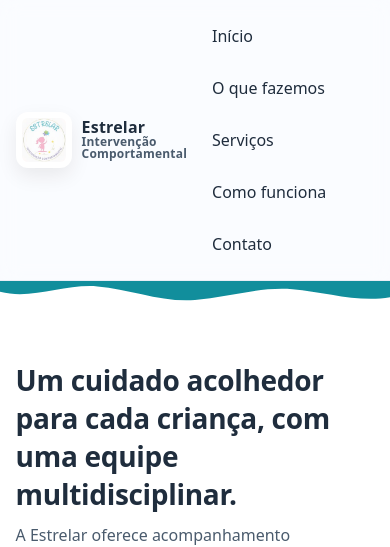
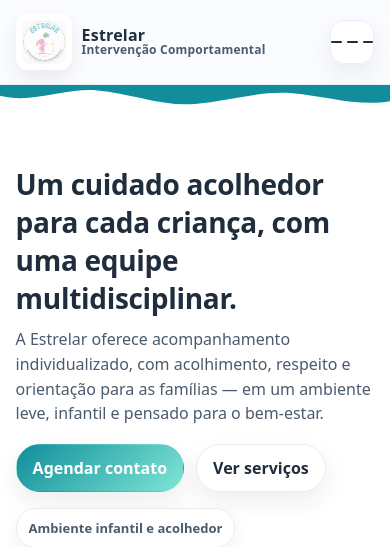
Before and after one commit to JonesVargas/estrelar_site, a Django app: page / in a window 390 px wide. Shown: the top 547 px of the page. Run offline with Django 5.2, Linux system fonts and the light colour scheme.

Commit message:
Melhora navbar no mobile (menu hamburguer)

```diff
--- a/site_clinica/templates/site_clinica/base.html
+++ b/site_clinica/templates/site_clinica/base.html
@@ -11,18 +11,20 @@
 
 <header class="navbar">
   <div class="container inner">
-      <div class="brand">
-  <img src="{% static 'img/icone_estrelar.jpg' %}"
-       alt="Clínica Estrelar"
-       class="logo">
-
+    <a class="brand" href="{% url 'home' %}">
+      <img src="{% static 'img/icone_estrelar.jpg' %}" alt="Clínica Estrelar" class="logo">
       <div class="name">
         <strong>Estrelar</strong>
         <small>Intervenção Comportamental</small>
       </div>
-</div>
+    </a>
 
-    <nav class="menu">
+    <!-- Botão mobile -->
+    <button class="nav-toggle" type="button" aria-expanded="false" aria-controls="navMenu" aria-label="Abrir menu">
+      <span></span><span></span><span></span>
+    </button>
+
+    <nav id="navMenu" class="menu" aria-label="Menu principal">
       <a href="{% url 'home' %}">Início</a>
       <a href="#o-que-fazemos">O que fazemos</a>
       <a href="#servicos">Serviços</a>
@@ -31,6 +33,8 @@
     </nav>
   </div>
 </header>
+
+<script src="{% static 'js/navbar.js' %}"></script>
 
   {% block content %}{% endblock %}
 
--- a/static/css/style.css
+++ b/static/css/style.css
@@ -386,3 +386,88 @@ iframe{ display:block; }
   .menu{ justify-content: flex-start; }
   .logo{ height: 56px; }
 }
+/* =========================
+   NAVBAR MOBILE
+========================= */
+
+.brand{
+  text-decoration: none;
+  color: inherit;
+}
+
+.nav-toggle{
+  display: none;
+  width: 44px;
+  height: 44px;
+  border-radius: 14px;
+  border: 1px solid var(--borda);
+  background: rgba(255,255,255,.85);
+  box-shadow: var(--shadow-soft);
+  cursor: pointer;
+  align-items: center;
+  justify-content: center;
+  gap: 5px;
+}
+
+.nav-toggle span{
+  display: block;
+  width: 18px;
+  height: 2px;
+  border-radius: 99px;
+  background: var(--texto);
+  transition: transform .2s ease, opacity .2s ease;
+}
+
+@media (max-width: 860px){
+  .navbar .inner{
+    align-items: center;
+  }
+
+  /* esconde o menu no topo e mostra o botão */
+  .nav-toggle{ display: inline-flex; }
+
+  .menu{
+    position: absolute;
+    left: 4%;
+    right: 4%;
+    top: 74px;
+    display: none;
+    flex-direction: column;
+    align-items: stretch;
+    gap: 6px;
+    padding: 12px;
+    border-radius: 18px;
+    background: rgba(255,255,255,.96);
+    border: 1px solid var(--borda);
+    box-shadow: var(--shadow);
+    backdrop-filter: blur(10px);
+  }
+
+  .menu a{
+    padding: 12px 12px;
+    border-radius: 14px;
+    border: 1px solid rgba(0,0,0,0.03);
+    background: rgba(243,246,251,.85);
+  }
+
+  .menu a:hover{
+    background: rgba(37, 183, 198, .12);
+    border-color: rgba(37, 183, 198, .25);
+  }
+
+  /* quando aberto */
+  .navbar.open .menu{
+    display: flex;
+  }
+
+  /* animação do hambúrguer para X */
+  .navbar.open .nav-toggle span:nth-child(1){
+    transform: translateY(7px) rotate(45deg);
+  }
+  .navbar.open .nav-toggle span:nth-child(2){
+    opacity: 0;
+  }
+  .navbar.open .nav-toggle span:nth-child(3){
+    transform: translateY(-7px) rotate(-45deg);
+  }
+}
--- /dev/null
+++ b/static/js/navbar.js
@@ -0,0 +1,32 @@
+document.addEventListener("DOMContentLoaded", () => {
+  const navbar = document.querySelector(".navbar");
+  const toggle = document.querySelector(".nav-toggle");
+  const menu = document.querySelector("#navMenu");
+
+  if (!navbar || !toggle || !menu) return;
+
+  const closeMenu = () => {
+    navbar.classList.remove("open");
+    toggle.setAttribute("aria-expanded", "false");
+  };
+
+  toggle.addEventListener("click", () => {
+    const isOpen = navbar.classList.toggle("open");
+    toggle.setAttribute("aria-expanded", String(isOpen));
+  });
+
+  // Fecha ao clicar em um link
+  menu.querySelectorAll("a").forEach((a) => {
+    a.addEventListener("click", closeMenu);
+  });
+
+  // Fecha ao clicar fora
+  document.addEventListener("click", (e) => {
+    if (!navbar.contains(e.target)) closeMenu();
+  });
+
+  // Fecha ao apertar ESC
+  document.addEventListener("keydown", (e) => {
+    if (e.key === "Escape") closeMenu();
+  });
+});
```
Lines whose indentation alone changed are shown as unchanged.
